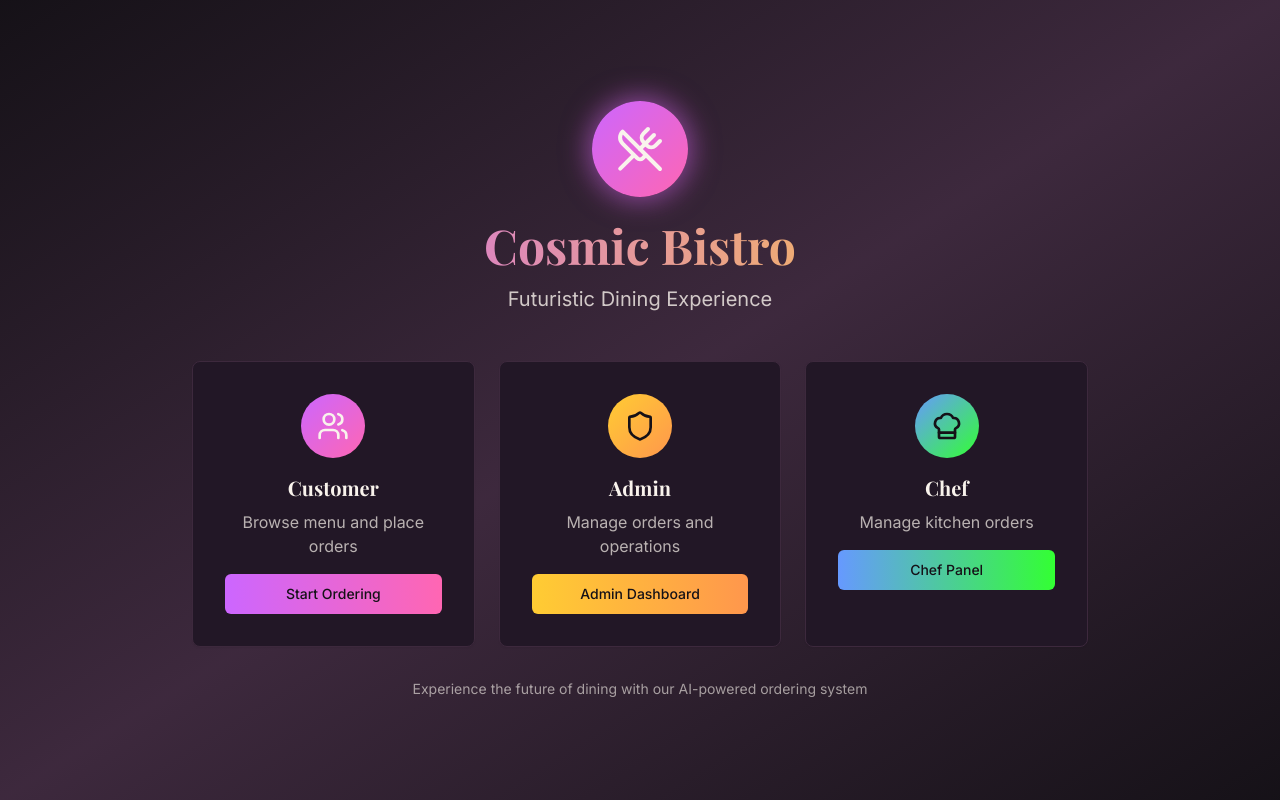
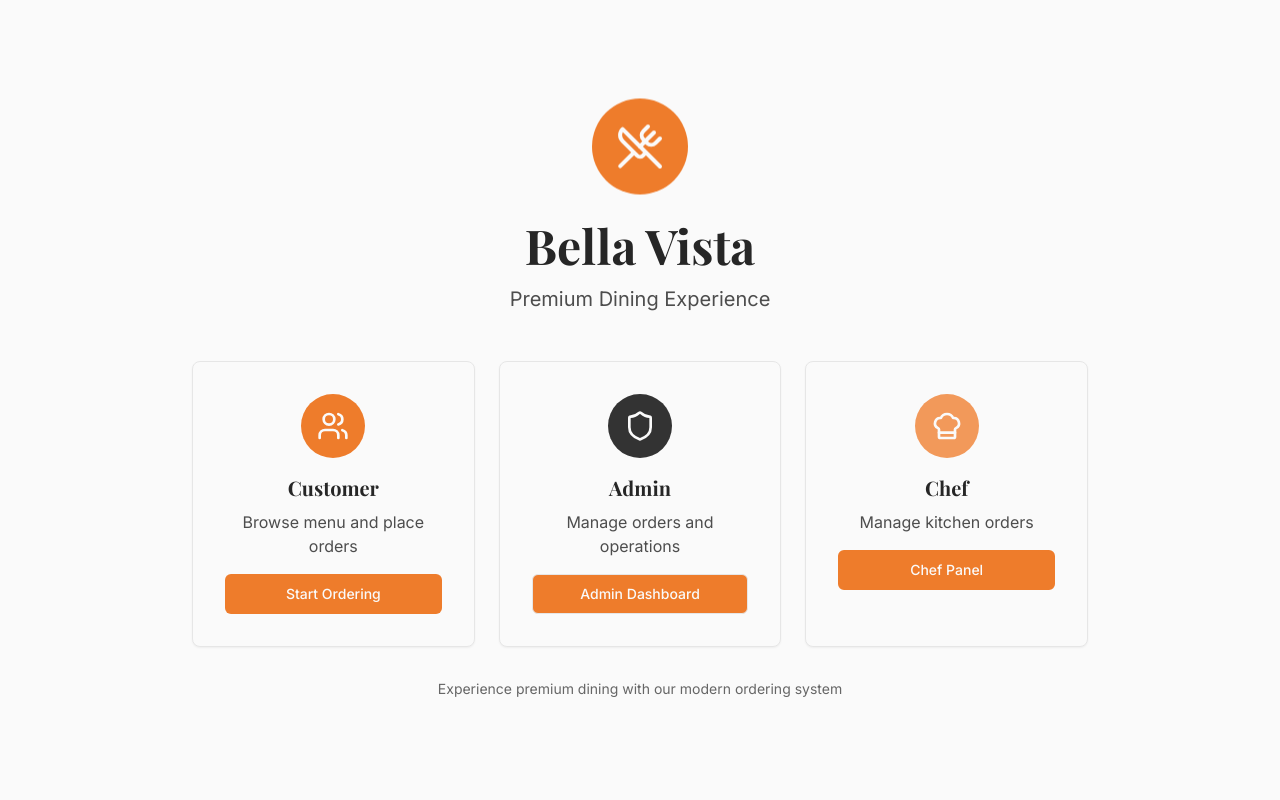
Before and after one commit to Nilkasar/swift-plate-system, a React (Vite) app: page / in a window 1280 px wide. Built offline with nearby package versions, Linux system fonts and the light colour scheme.

Commit message:
Fix colors and animations
Revert to simple colors and improve animations. Fix the start ordering button functionality.

```diff
--- a/src/components/TableEntry.tsx
+++ b/src/components/TableEntry.tsx
@@ -19,29 +19,29 @@ const TableEntry = ({ onTableSubmit }: TableEntryProps) => {
   };
 
   return (
-    <div className="min-h-screen bg-gradient-to-br from-cream-base to-warm-grey flex items-center justify-center p-4">
+    <div className="min-h-screen bg-background flex items-center justify-center p-4">
       <div className="w-full max-w-md animate-fade-in">
         <div className="text-center mb-8">
-          <div className="inline-flex items-center justify-center w-20 h-20 bg-gradient-to-br from-wine-primary to-wine-light rounded-full mb-6 shadow-[var(--shadow-premium)]">
-            <UtensilsCrossed className="w-10 h-10 text-cream-base" />
+          <div className="inline-flex items-center justify-center w-20 h-20 bg-primary rounded-full mb-6 shadow-[var(--shadow-primary)] animate-float">
+            <UtensilsCrossed className="w-10 h-10 text-primary-foreground" />
           </div>
-          <h1 className="text-4xl font-playfair font-bold text-deep-brown mb-2">
+          <h1 className="text-4xl font-playfair font-bold text-foreground mb-2">
             Bella Vista
           </h1>
-          <p className="text-warm-grey text-lg">Premium Dining Experience</p>
+          <p className="text-neutral-600 text-lg">Premium Dining Experience</p>
         </div>
 
         <Card className="card-premium animate-slide-up">
           <CardHeader className="text-center">
-            <CardTitle className="flex items-center justify-center gap-2 text-2xl font-playfair text-deep-brown">
-              <Users className="w-6 h-6 text-wine-primary" />
+            <CardTitle className="flex items-center justify-center gap-2 text-2xl font-playfair text-foreground">
+              <Users className="w-6 h-6 text-primary" />
               Welcome to Your Table
             </CardTitle>
           </CardHeader>
           <CardContent>
             <form onSubmit={handleSubmit} className="space-y-6">
               <div>
-                <label className="block text-sm font-medium text-deep-brown mb-2">
+                <label className="block text-sm font-medium text-foreground mb-2">
                   Table Number
                 </label>
                 <Input
@@ -49,13 +49,13 @@ const TableEntry = ({ onTableSubmit }: TableEntryProps) => {
                   value={tableNumber}
                   onChange={(e) => setTableNumber(e.target.value)}
                   placeholder="Enter your table number"
-                  className="h-12 text-center text-lg font-medium border-warm-grey focus:border-gold-accent focus:ring-gold-accent"
+                  className="h-12 text-center text-lg font-medium"
                   required
                 />
               </div>
               <Button
                 type="submit"
-                className="w-full h-12 btn-wine text-lg font-medium animate-bounce-in"
+                className="w-full h-12 btn-primary text-lg font-medium animate-gentle-bounce"
                 disabled={!tableNumber.trim()}
               >
                 View Menu
@@ -64,7 +64,7 @@ const TableEntry = ({ onTableSubmit }: TableEntryProps) => {
           </CardContent>
         </Card>
 
-        <div className="text-center mt-6 text-sm text-warm-grey">
+        <div className="text-center mt-6 text-sm text-neutral-500">
           <p>Scan the QR code at your table to get started</p>
         </div>
       </div>
--- a/src/index.css
+++ b/src/index.css
@@ -4,67 +4,69 @@
 @tailwind components;
 @tailwind utilities;
 
-/* Premium Restaurant Design System - All colors MUST be HSL */
+/* Clean Restaurant Design System - All colors MUST be HSL */
 
 @layer base {
   :root {
-    /* Cosmic Theme Color Palette */
-    --background: 280 15% 8%;
-    --foreground: 35 50% 95%;
+    /* Clean Color Palette */
+    --background: 0 0% 98%;
+    --foreground: 0 0% 15%;
 
-    /* Neon Brand Colors */
-    --neon-purple: 280 100% 70%;
-    --neon-pink: 330 100% 70%;
-    --electric-blue: 220 100% 70%;
-    --cyber-green: 120 100% 60%;
-    --golden-glow: 45 100% 60%;
-    --warm-orange: 25 100% 65%;
+    /* Restaurant Brand Colors */
+    --primary: 25 85% 55%;
+    --primary-foreground: 0 0% 98%;
+    --primary-light: 25 85% 65%;
+    --primary-dark: 25 85% 45%;
 
-    /* Base Tones */
-    --cosmic-dark: 280 15% 8%;
-    --cosmic-light: 35 50% 95%;
-    --cosmic-accent: 300 20% 20%;
+    /* Neutral Palette */
+    --neutral-50: 0 0% 98%;
+    --neutral-100: 0 0% 95%;
+    --neutral-200: 0 0% 90%;
+    --neutral-300: 0 0% 80%;
+    --neutral-400: 0 0% 60%;
+    --neutral-500: 0 0% 40%;
+    --neutral-600: 0 0% 30%;
+    --neutral-700: 0 0% 20%;
+    --neutral-800: 0 0% 15%;
+    --neutral-900: 0 0% 10%;
 
     /* Semantic Design System */
-    --card: 285 25% 12%;
+    --card: var(--neutral-50);
     --card-foreground: var(--foreground);
 
-    --popover: 285 25% 12%;
+    --popover: var(--neutral-50);
     --popover-foreground: var(--foreground);
 
-    --primary: var(--neon-purple);
-    --primary-foreground: var(--cosmic-dark);
+    --secondary: var(--neutral-100);
+    --secondary-foreground: var(--neutral-800);
 
-    --secondary: 300 40% 25%;
-    --secondary-foreground: var(--cosmic-light);
+    --muted: var(--neutral-100);
+    --muted-foreground: var(--neutral-500);
 
-    --muted: var(--cosmic-accent);
-    --muted-foreground: 35 25% 70%;
-
-    --accent: var(--golden-glow);
-    --accent-foreground: var(--cosmic-dark);
+    --accent: var(--primary-light);
+    --accent-foreground: var(--primary-foreground);
 
     --destructive: 0 75% 60%;
-    --destructive-foreground: var(--cosmic-light);
+    --destructive-foreground: var(--neutral-50);
 
-    --border: var(--cosmic-accent);
-    --input: var(--cosmic-accent);
-    --ring: var(--neon-purple);
+    --border: var(--neutral-200);
+    --input: var(--neutral-200);
+    --ring: var(--primary);
 
-    /* Neon Gradients */
-    --gradient-neon: linear-gradient(135deg, hsl(var(--neon-purple)), hsl(var(--neon-pink)));
-    --gradient-cyber: linear-gradient(135deg, hsl(var(--electric-blue)), hsl(var(--cyber-green)));
-    --gradient-warm: linear-gradient(135deg, hsl(var(--golden-glow)), hsl(var(--warm-orange)));
+    /* Clean Gradients */
+    --gradient-primary: linear-gradient(135deg, hsl(var(--primary)), hsl(var(--primary-light)));
+    --gradient-neutral: linear-gradient(135deg, hsl(var(--neutral-50)), hsl(var(--neutral-100)));
 
-    /* Glowing Shadows */
-    --shadow-neon: 0 0 30px hsl(var(--neon-purple) / 0.5), 0 10px 40px hsl(var(--neon-purple) / 0.3);
-    --shadow-cyber: 0 0 30px hsl(var(--electric-blue) / 0.5), 0 10px 40px hsl(var(--cyber-green) / 0.3);
-    --shadow-golden: 0 0 30px hsl(var(--golden-glow) / 0.6), 0 10px 40px hsl(var(--golden-glow) / 0.4);
-    --shadow-elegant: 0 4px 25px hsl(var(--cosmic-accent) / 0.4);
+    /* Elegant Shadows */
+    --shadow-sm: 0 2px 4px hsl(var(--neutral-900) / 0.05);
+    --shadow-md: 0 4px 12px hsl(var(--neutral-900) / 0.1);
+    --shadow-lg: 0 8px 24px hsl(var(--neutral-900) / 0.12);
+    --shadow-xl: 0 16px 48px hsl(var(--neutral-900) / 0.15);
+    --shadow-primary: 0 4px 20px hsl(var(--primary) / 0.3);
 
     /* Smooth Transitions */
     --transition-smooth: all 0.3s cubic-bezier(0.4, 0, 0.2, 1);
-    --transition-bounce: all 0.4s cubic-bezier(0.68, -0.55, 0.265, 1.55);
+    --transition-spring: all 0.4s cubic-bezier(0.175, 0.885, 0.32, 1.275);
 
     --radius: 0.5rem;
 
@@ -140,67 +142,55 @@
 }
 
 @layer components {
-  /* Neon Button Variants */
-  .btn-neon {
-    @apply bg-gradient-to-r from-[hsl(var(--neon-purple))] to-[hsl(var(--neon-pink))] text-[hsl(var(--cosmic-light))] shadow-[var(--shadow-neon)] transition-[var(--transition-smooth)] hover:shadow-[var(--shadow-cyber)] hover:scale-105 font-semibold;
+  /* Clean Button Variants */
+  .btn-primary {
+    @apply bg-[hsl(var(--primary))] text-[hsl(var(--primary-foreground))] shadow-[var(--shadow-primary)] transition-[var(--transition-smooth)] hover:bg-[hsl(var(--primary-dark))] hover:shadow-[var(--shadow-lg)] font-semibold;
   }
 
-  .btn-cyber {
-    @apply bg-gradient-to-r from-[hsl(var(--electric-blue))] to-[hsl(var(--cyber-green))] text-[hsl(var(--cosmic-dark))] shadow-[var(--shadow-cyber)] transition-[var(--transition-smooth)] hover:shadow-[var(--shadow-golden)] hover:scale-105 font-semibold;
+  .btn-secondary {
+    @apply bg-[hsl(var(--secondary))] text-[hsl(var(--secondary-foreground))] border border-[hsl(var(--border))] shadow-[var(--shadow-sm)] transition-[var(--transition-smooth)] hover:bg-[hsl(var(--neutral-200))] hover:shadow-[var(--shadow-md)] font-medium;
   }
 
-  .btn-golden {
-    @apply bg-gradient-to-r from-[hsl(var(--golden-glow))] to-[hsl(var(--warm-orange))] text-[hsl(var(--cosmic-dark))] shadow-[var(--shadow-golden)] transition-[var(--transition-smooth)] hover:shadow-[var(--shadow-neon)] hover:scale-105 font-semibold;
-  }
-
-  .btn-elegant {
-    @apply bg-[hsl(var(--cosmic-accent))] text-[hsl(var(--cosmic-light))] border border-[hsl(var(--cosmic-accent))] shadow-[var(--shadow-elegant)] transition-[var(--transition-smooth)] hover:shadow-[var(--shadow-neon)] hover:bg-[hsl(var(--cosmic-accent)/0.8)];
+  .btn-outline {
+    @apply bg-transparent text-[hsl(var(--primary))] border-2 border-[hsl(var(--primary))] transition-[var(--transition-smooth)] hover:bg-[hsl(var(--primary))] hover:text-[hsl(var(--primary-foreground))] font-medium;
   }
 
   /* Premium Card Styles */
   .card-premium {
-    @apply bg-[hsl(var(--cosmic-accent)/0.3)] border border-[hsl(var(--cosmic-accent))] shadow-[var(--shadow-elegant)] transition-[var(--transition-smooth)] hover:shadow-[var(--shadow-neon)] backdrop-blur-sm;
+    @apply bg-[hsl(var(--card))] border border-[hsl(var(--border))] shadow-[var(--shadow-md)] transition-[var(--transition-smooth)] hover:shadow-[var(--shadow-lg)];
   }
 
-  .card-neon {
-    @apply bg-gradient-to-br from-[hsl(var(--neon-purple)/0.2)] to-[hsl(var(--neon-pink)/0.2)] border border-[hsl(var(--neon-purple)/0.5)] shadow-[var(--shadow-neon)] backdrop-blur-sm;
+  .card-elevated {
+    @apply bg-[hsl(var(--card))] border border-[hsl(var(--border))] shadow-[var(--shadow-lg)] transition-[var(--transition-smooth)] hover:shadow-[var(--shadow-xl)];
   }
 
-  .card-cyber {
-    @apply bg-gradient-to-br from-[hsl(var(--electric-blue)/0.2)] to-[hsl(var(--cyber-green)/0.2)] border border-[hsl(var(--electric-blue)/0.5)] shadow-[var(--shadow-cyber)] backdrop-blur-sm;
-  }
-
-  /* Animation Classes */
+  /* Elegant Animation Classes */
   .animate-fade-in {
-    animation: fadeIn 0.6s ease-out forwards;
+    animation: fadeIn 0.8s ease-out forwards;
   }
 
   .animate-slide-up {
-    animation: slideUp 0.5s ease-out forwards;
+    animation: slideUp 0.6s ease-out forwards;
   }
 
   .animate-scale-in {
-    animation: scaleIn 0.3s ease-out forwards;
+    animation: scaleIn 0.4s ease-out forwards;
   }
 
-  .animate-bounce-in {
-    animation: bounceIn 0.6s cubic-bezier(0.68, -0.55, 0.265, 1.55) forwards;
+  .animate-float {
+    animation: float 3s ease-in-out infinite;
   }
 
-  .animate-pulse-glow {
-    animation: pulseGlow 2s ease-in-out infinite;
+  .animate-order-success {
+    animation: orderSuccess 1.2s ease-out;
   }
 
-  .animate-order-accepted {
-    animation: orderAccepted 1s ease-out;
+  .animate-status-pulse {
+    animation: statusPulse 2s ease-in-out infinite;
   }
 
-  .animate-order-placed {
-    animation: orderPlaced 1.2s ease-out;
-  }
-
-  .animate-status-update {
-    animation: statusUpdate 0.8s ease-out;
+  .animate-gentle-bounce {
+    animation: gentleBounce 0.8s ease-out;
   }
 }
 
@@ -252,61 +242,55 @@
   }
 }
 
-@keyframes pulseGlow {
+@keyframes float {
   0%, 100% {
-    box-shadow: 0 0 20px hsl(var(--neon-purple) / 0.3);
+    transform: translateY(0px);
   }
   50% {
-    box-shadow: 0 0 40px hsl(var(--neon-purple) / 0.8), 0 0 60px hsl(var(--neon-pink) / 0.4);
+    transform: translateY(-10px);
   }
 }
 
-@keyframes orderAccepted {
+@keyframes orderSuccess {
   0% {
     transform: scale(1);
-    box-shadow: 0 0 0 0 hsl(var(--cyber-green) / 0.7);
+    box-shadow: 0 0 0 0 hsl(var(--primary) / 0.7);
   }
-  70% {
-    transform: scale(1.1);
-    box-shadow: 0 0 0 20px hsl(var(--cyber-green) / 0);
+  50% {
+    transform: scale(1.05);
+    box-shadow: 0 0 0 15px hsl(var(--primary) / 0.2);
   }
   100% {
     transform: scale(1);
-    box-shadow: 0 0 0 0 hsl(var(--cyber-green) / 0);
+    box-shadow: 0 0 0 30px hsl(var(--primary) / 0);
   }
 }
 
-@keyframes orderPlaced {
-  0% {
-    transform: translateY(0) rotate(0deg);
+@keyframes statusPulse {
+  0%, 100% {
     opacity: 1;
-  }
-  25% {
-    transform: translateY(-10px) rotate(5deg);
+    transform: scale(1);
   }
   50% {
-    transform: translateY(-20px) rotate(-5deg);
-  }
-  75% {
-    transform: translateY(-10px) rotate(3deg);
-  }
-  100% {
-    transform: translateY(0) rotate(0deg);
-    opacity: 1;
+    opacity: 0.8;
+    transform: scale(1.02);
   }
 }
 
-@keyframes statusUpdate {
+@keyframes gentleBounce {
   0% {
-    transform: scale(1);
-    filter: brightness(1);
+    transform: translateY(0);
+  }
+  25% {
+    transform: translateY(-5px);
   }
   50% {
-    transform: scale(1.2);
-    filter: brightness(1.5) drop-shadow(0 0 20px hsl(var(--golden-glow)));
+    transform: translateY(0);
+  }
+  75% {
+    transform: translateY(-2px);
   }
   100% {
-    transform: scale(1);
-    filter: brightness(1);
+    transform: translateY(0);
   }
 }
--- a/src/pages/Index.tsx
+++ b/src/pages/Index.tsx
@@ -44,58 +44,58 @@ const Index = () => {
   // Landing page with role selection
   if (currentView === 'entry' && !tableNumber) {
     return (
-      <div className="min-h-screen bg-gradient-to-br from-cosmic-dark via-cosmic-accent to-cosmic-dark flex items-center justify-center p-4">
+      <div className="min-h-screen bg-background flex items-center justify-center p-4">
         <div className="w-full max-w-4xl animate-fade-in">
           <div className="text-center mb-12">
-            <div className="inline-flex items-center justify-center w-24 h-24 bg-gradient-to-br from-neon-purple to-neon-pink rounded-full mb-6 shadow-[var(--shadow-neon)] animate-pulse-glow">
-              <UtensilsCrossed className="w-12 h-12 text-cosmic-light" />
+            <div className="inline-flex items-center justify-center w-24 h-24 bg-primary rounded-full mb-6 shadow-[var(--shadow-primary)] animate-float">
+              <UtensilsCrossed className="w-12 h-12 text-primary-foreground" />
             </div>
-            <h1 className="text-5xl font-playfair font-bold text-cosmic-light mb-4 bg-gradient-to-r from-neon-purple to-golden-glow bg-clip-text text-transparent">
-              Cosmic Bistro
+            <h1 className="text-5xl font-playfair font-bold text-foreground mb-4">
+              Bella Vista
             </h1>
-            <p className="text-xl text-cosmic-light/80">Futuristic Dining Experience</p>
+            <p className="text-xl text-neutral-600">Premium Dining Experience</p>
           </div>
 
           <div className="grid md:grid-cols-3 gap-6">
             {/* Customer Entry */}
-            <Card className="card-premium hover:scale-105 transition-transform cursor-pointer animate-slide-up animate-order-placed" onClick={() => setCurrentView('entry')}>
+            <Card className="card-premium hover:scale-105 transition-transform cursor-pointer animate-slide-up" onClick={() => handleTableSubmit('')}>
               <CardContent className="p-8 text-center">
-                <div className="w-16 h-16 bg-gradient-to-br from-neon-purple to-neon-pink rounded-full flex items-center justify-center mx-auto mb-4 shadow-[var(--shadow-neon)]">
-                  <Users className="w-8 h-8 text-cosmic-light" />
+                <div className="w-16 h-16 bg-primary rounded-full flex items-center justify-center mx-auto mb-4 shadow-[var(--shadow-primary)]">
+                  <Users className="w-8 h-8 text-primary-foreground" />
                 </div>
-                <h3 className="text-xl font-playfair font-bold text-cosmic-light mb-2">Customer</h3>
-                <p className="text-cosmic-light/70 mb-4">Browse menu and place orders</p>
-                <Button className="btn-neon w-full">Start Ordering</Button>
+                <h3 className="text-xl font-playfair font-bold text-foreground mb-2">Customer</h3>
+                <p className="text-neutral-600 mb-4">Browse menu and place orders</p>
+                <Button className="btn-primary w-full">Start Ordering</Button>
               </CardContent>
             </Card>
 
             {/* Admin Panel */}
             <Card className="card-premium hover:scale-105 transition-transform cursor-pointer animate-slide-up" onClick={() => setCurrentView('admin')}>
               <CardContent className="p-8 text-center">
-                <div className="w-16 h-16 bg-gradient-to-br from-golden-glow to-warm-orange rounded-full flex items-center justify-center mx-auto mb-4 shadow-[var(--shadow-golden)]">
-                  <Shield className="w-8 h-8 text-cosmic-dark" />
+                <div className="w-16 h-16 bg-neutral-700 rounded-full flex items-center justify-center mx-auto mb-4 shadow-[var(--shadow-md)]">
+                  <Shield className="w-8 h-8 text-neutral-50" />
                 </div>
-                <h3 className="text-xl font-playfair font-bold text-cosmic-light mb-2">Admin</h3>
-                <p className="text-cosmic-light/70 mb-4">Manage orders and operations</p>
-                <Button className="btn-golden w-full">Admin Dashboard</Button>
+                <h3 className="text-xl font-playfair font-bold text-foreground mb-2">Admin</h3>
+                <p className="text-neutral-600 mb-4">Manage orders and operations</p>
+                <Button className="btn-secondary w-full">Admin Dashboard</Button>
               </CardContent>
             </Card>
 
             {/* Chef Panel */}
             <Card className="card-premium hover:scale-105 transition-transform cursor-pointer animate-slide-up" onClick={() => setCurrentView('chef')}>
               <CardContent className="p-8 text-center">
-                <div className="w-16 h-16 bg-gradient-to-br from-electric-blue to-cyber-green rounded-full flex items-center justify-center mx-auto mb-4 shadow-[var(--shadow-cyber)]">
-                  <ChefHat className="w-8 h-8 text-cosmic-dark" />
+                <div className="w-16 h-16 bg-accent rounded-full flex items-center justify-center mx-auto mb-4 shadow-[var(--shadow-md)]">
+                  <ChefHat className="w-8 h-8 text-accent-foreground" />
                 </div>
-                <h3 className="text-xl font-playfair font-bold text-cosmic-light mb-2">Chef</h3>
-                <p className="text-cosmic-light/70 mb-4">Manage kitchen orders</p>
-                <Button className="btn-cyber w-full">Chef Panel</Button>
+                <h3 className="text-xl font-playfair font-bold text-foreground mb-2">Chef</h3>
+                <p className="text-neutral-600 mb-4">Manage kitchen orders</p>
+                <Button className="btn-outline w-full">Chef Panel</Button>
               </CardContent>
             </Card>
           </div>
 
-          <div className="text-center mt-8 text-sm text-cosmic-light/60">
-            <p>Experience the future of dining with our AI-powered ordering system</p>
+          <div className="text-center mt-8 text-sm text-neutral-500">
+            <p>Experience premium dining with our modern ordering system</p>
           </div>
         </div>
       </div>
--- a/tailwind.config.ts
+++ b/tailwind.config.ts
@@ -29,16 +29,19 @@ export default {
 				background: 'hsl(var(--background))',
 				foreground: 'hsl(var(--foreground))',
 
-				/* Cosmic Theme Colors */
-				'neon-purple': 'hsl(var(--neon-purple))',
-				'neon-pink': 'hsl(var(--neon-pink))',
-				'electric-blue': 'hsl(var(--electric-blue))',
-				'cyber-green': 'hsl(var(--cyber-green))',
-				'golden-glow': 'hsl(var(--golden-glow))',
-				'warm-orange': 'hsl(var(--warm-orange))',
-				'cosmic-dark': 'hsl(var(--cosmic-dark))',
-				'cosmic-light': 'hsl(var(--cosmic-light))',
-				'cosmic-accent': 'hsl(var(--cosmic-accent))',
+				/* Clean Restaurant Colors */
+				'neutral': {
+					50: 'hsl(var(--neutral-50))',
+					100: 'hsl(var(--neutral-100))',
+					200: 'hsl(var(--neutral-200))',
+					300: 'hsl(var(--neutral-300))',
+					400: 'hsl(var(--neutral-400))',
+					500: 'hsl(var(--neutral-500))',
+					600: 'hsl(var(--neutral-600))',
+					700: 'hsl(var(--neutral-700))',
+					800: 'hsl(var(--neutral-800))',
+					900: 'hsl(var(--neutral-900))',
+				},
 				primary: {
 					DEFAULT: 'hsl(var(--primary))',
 					foreground: 'hsl(var(--primary-foreground))'
```
